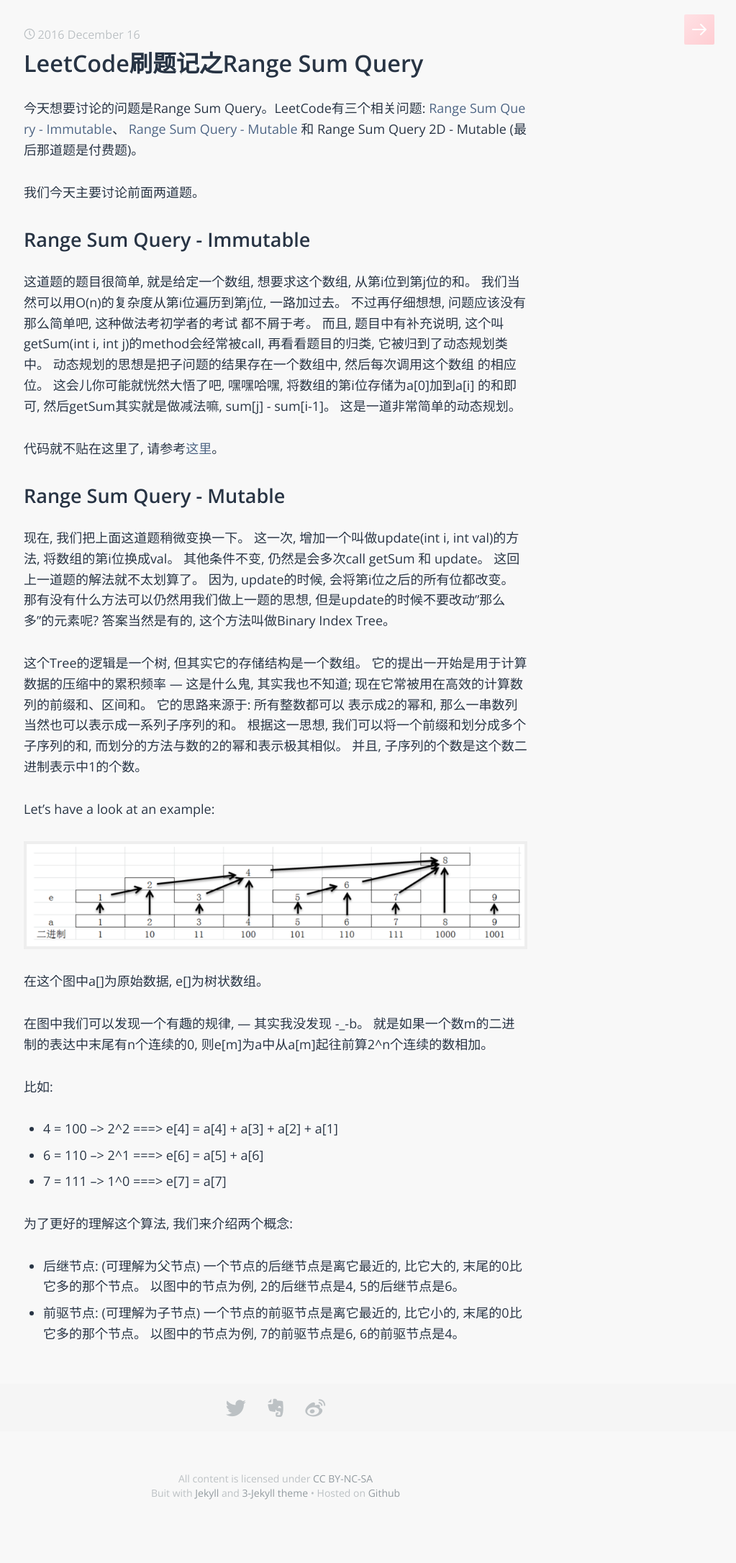
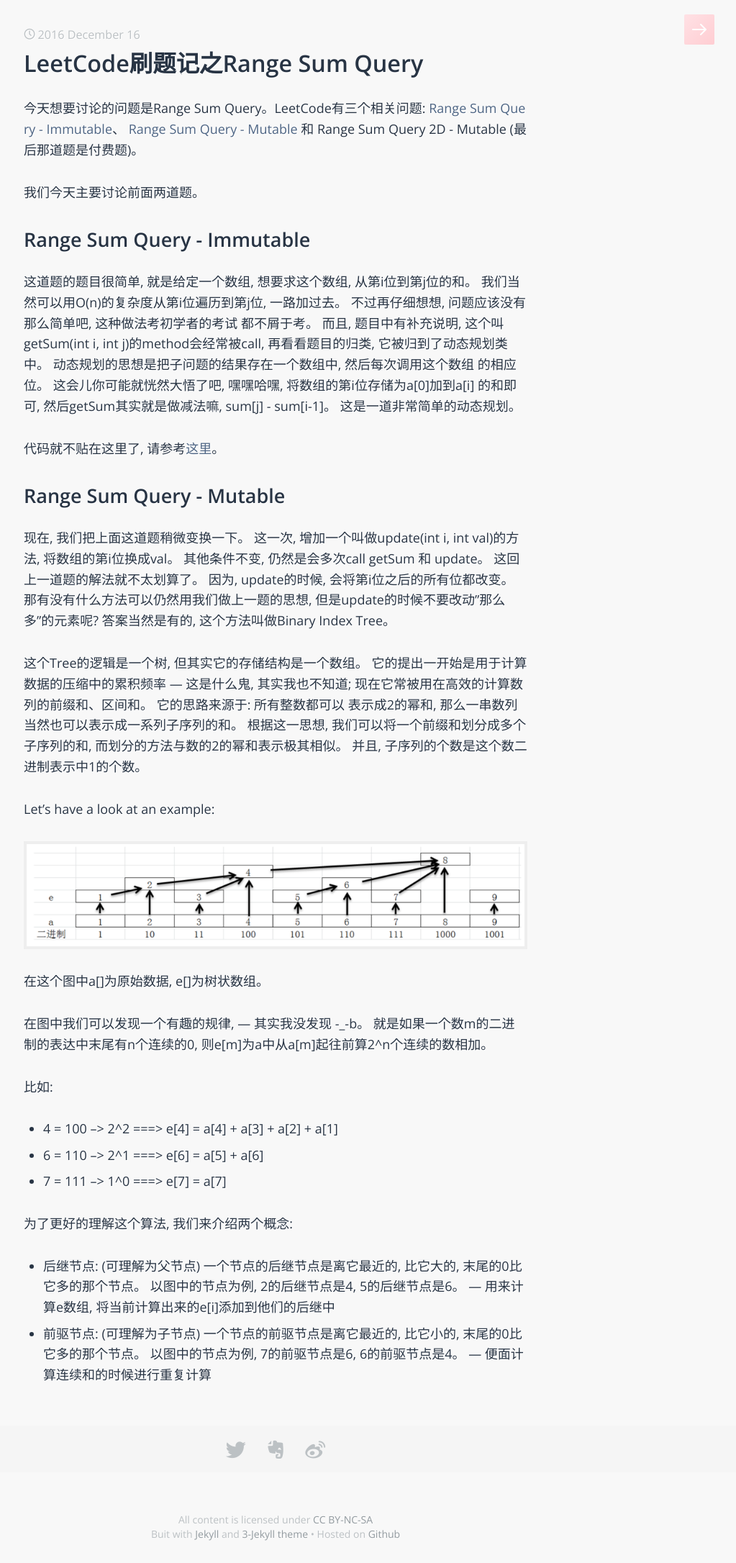
Before and after one commit to sophiesongge/sophiesongge.github.io, a Jekyll site: the page built from _posts/2016-12-16-range-sum-query.markdown, in a window 1280 px wide. Shown: the whole page at 72% size, without its empty margins (257-1280 px from the left). Built offline with Jekyll 4.4.1, drawn with Linux system fonts in a browser that asks for light colours; some web fonts are replaced.

Commit message:
add post about range sum

```diff
--- a/_posts/2016-12-16-range-sum-query.markdown
+++ b/_posts/2016-12-16-range-sum-query.markdown
@@ -45,8 +45,8 @@
 
 为了更好的理解这个算法, 我们来介绍两个概念:
 
-* 后继节点: (可理解为父节点) 一个节点的后继节点是离它最近的, 比它大的, 末尾的0比它多的那个节点。 以图中的节点为例, 2的后继节点是4, 5的后继节点是6。
-* 前驱节点: (可理解为子节点) 一个节点的前驱节点是离它最近的, 比它小的, 末尾的0比它多的那个节点。 以图中的节点为例, 7的前驱节点是6, 6的前驱节点是4。
+* 后继节点: (可理解为父节点) 一个节点的后继节点是离它最近的, 比它大的, 末尾的0比它多的那个节点。 以图中的节点为例, 2的后继节点是4, 5的后继节点是6。 --- 用来计算e数组, 将当前计算出来的e\[i\]添加到他们的后继中
+* 前驱节点: (可理解为子节点) 一个节点的前驱节点是离它最近的, 比它小的, 末尾的0比它多的那个节点。 以图中的节点为例, 7的前驱节点是6, 6的前驱节点是4。 --- 便面计算连续和的时候进行重复计算
 
 
 
```
